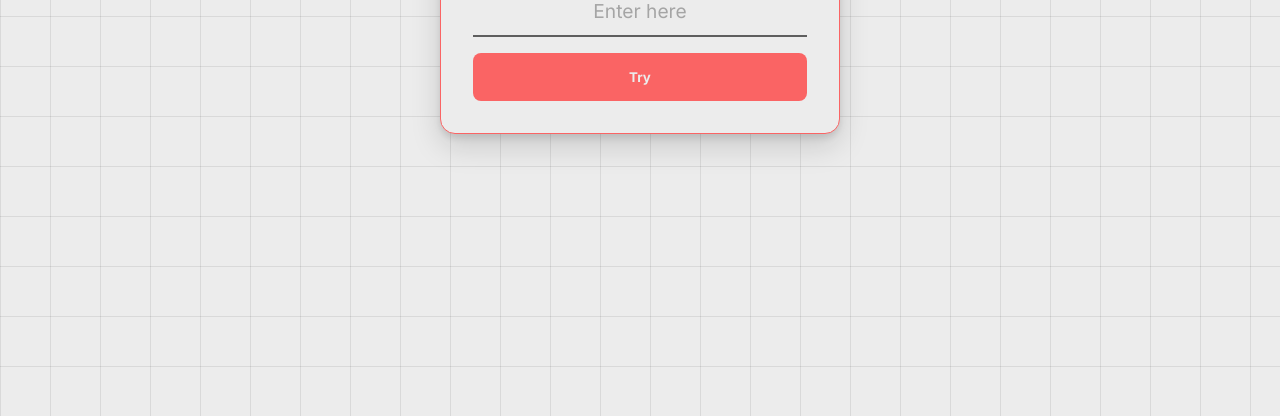
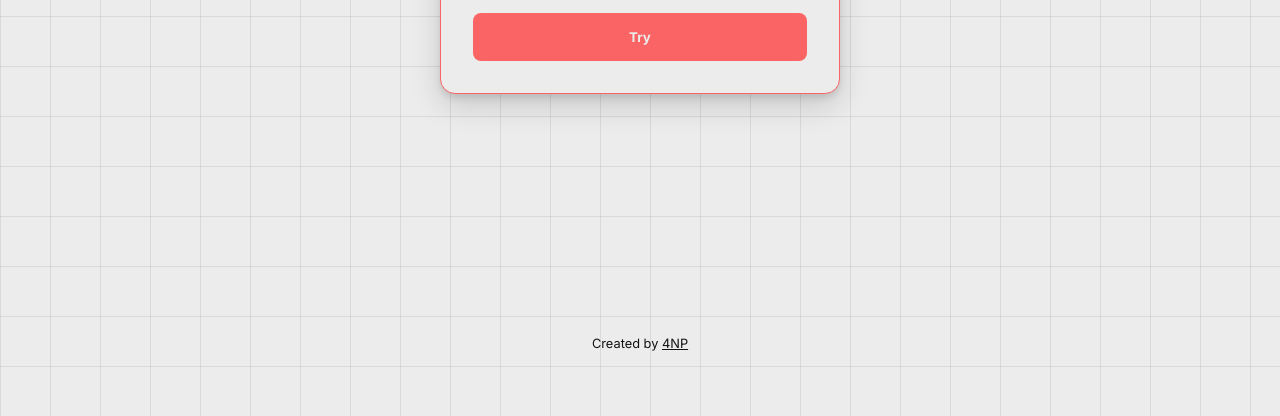
Before and after one commit to 4npdev/mathtrain, a plain HTML site: page index.html in a window 1280 px wide. Shown: the part 384-800 px from the top of the page. Drawn offline with Linux system fonts and the light colour scheme; a web font is replaced by a local one.

Commit message:
Added footer

```diff
--- a/index.html
+++ b/index.html
@@ -25,6 +25,10 @@
         </div>
     </div>
 
+    <footer>
+        <p>Created by <a href="https://www.4np.dev" target="_blank">4NP</a></p>
+    </footer>
+
     <div class="incorrect" id="incorrect">
         <h1 class="incorrect-header">Incorrect!</h1>
         <p class="incorrect-correction" id="incorrect-correction"></p>
--- a/styles.css
+++ b/styles.css
@@ -70,7 +70,7 @@ header {
 
 .game-container {
     width: 100%;
-    min-height: 100svh;
+    min-height: 90svh;
     display: flex;
     justify-content: center;
     align-items: center;
@@ -139,6 +139,19 @@ header {
 
 .game-try:hover {
     background-color: var(--primary);
+}
+
+/*Footer*/
+
+footer {
+    display: flex;
+    justify-content: center;
+    font-size: 0.8rem;
+    margin-top: auto;
+}
+
+footer a {
+    color: var(--text);
 }
 
 /*Incorrect and overlay*/
```
